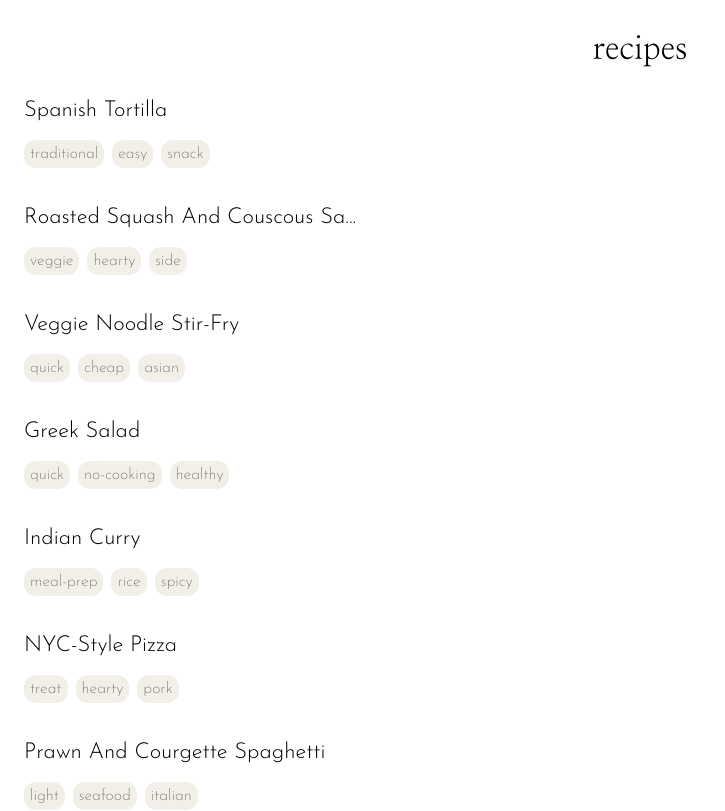
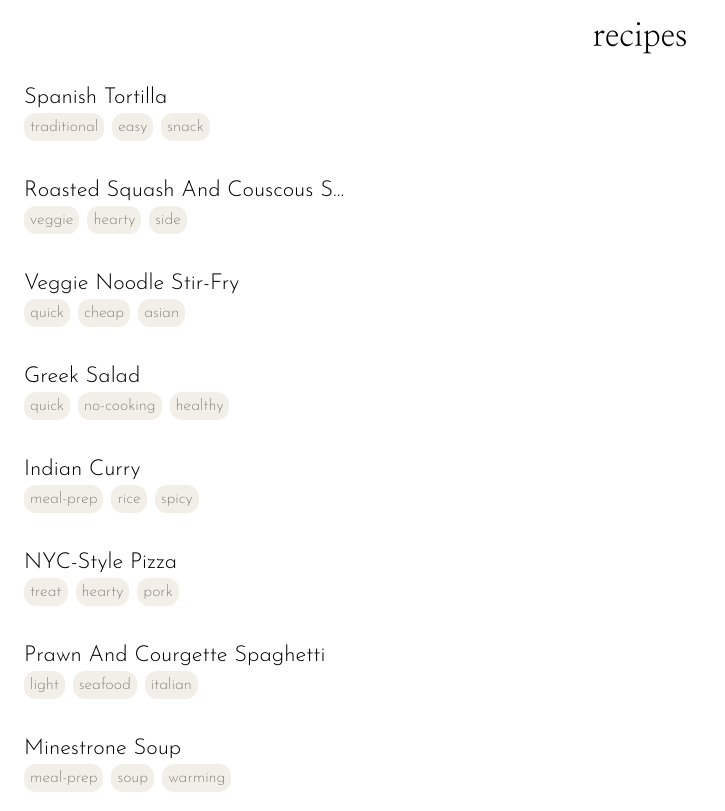
Before and after one commit to carolinstuhr/capstone-project, a React (Create React App) app in the folder frontend/: page / in a window 1280 px wide. Shown: the top 811 px of the page, without its empty margins (0-725 px from the left). Built offline with nearby package versions, Linux system fonts and the light colour scheme; the HTML template or start-up script is replaced by a standard one.

Commit message:
Changing to ellipsis and changing of styles

```diff
--- a/frontend/public/index.html
+++ b/frontend/public/index.html
@@ -4,10 +4,7 @@
     <meta charset="utf-8" />
     <meta name="viewport" content="width=device-width, initial-scale=1" />
     <meta name="theme-color" content="#000000" />
-    <meta
-      name="description"
-      content="Web site created using create-react-app"
-    />
+    <meta name="description" content="Get Cooking app" />
     <style>
       @import url('https://fonts.googleapis.com/css2?family=Josefin+Sans:ital,wght@0,100;0,200;0,300;0,400;0,500;0,600;0,700;1,100;1,200;1,300;1,400;1,500;1,600;1,700&display=swap');
     </style>
--- a/frontend/src/GlobalStyles.js
+++ b/frontend/src/GlobalStyles.js
@@ -3,6 +3,9 @@ import { createGlobalStyle } from 'styled-components'
 export default createGlobalStyle`
 * {
     box-sizing: border-box;
+}
+
+body {
     margin: 0;
     color: #514f4b;
 }
--- a/frontend/src/Header.js
+++ b/frontend/src/Header.js
@@ -8,6 +8,7 @@ const HeaderStyled = styled.h1`
   text-align: center;
   margin-left: 0;
   font-size: 32px;
+  margin-top: 0;
   padding-top: 8px;
   font-family: 'Nanum Myeongjo', serif;
   font-weight: 400;
--- a/frontend/src/RecipeList.js
+++ b/frontend/src/RecipeList.js
@@ -8,11 +8,7 @@ export default function RecipeList() {
       <SectionStyled>
         {recipeData.map((recipe) => (
           <RecipeSectionStyled key={recipe.name}>
-            <TitleStyled>
-              {recipe.title.length > 30
-                ? recipe.title.substring(0, 30) + '...'
-                : recipe.title}
-            </TitleStyled>
+            <TitleStyled>{recipe.title}</TitleStyled>
             <ListStyled>
               {recipe.tags.slice(0, 3).map((tag, index) => (
                 <ListItemsStyled key={index}>{tag}</ListItemsStyled>
@@ -60,4 +56,10 @@ const TitleStyled = styled.h3`
   font-size: 22px;
   text-transform: capitalize;
   font-weight: 300;
+  margin-top: 0;
+  margin-bottom: 8px;
+  width: 325px;
+  white-space: nowrap;
+  overflow: hidden;
+  text-overflow: ellipsis;
 `
```
